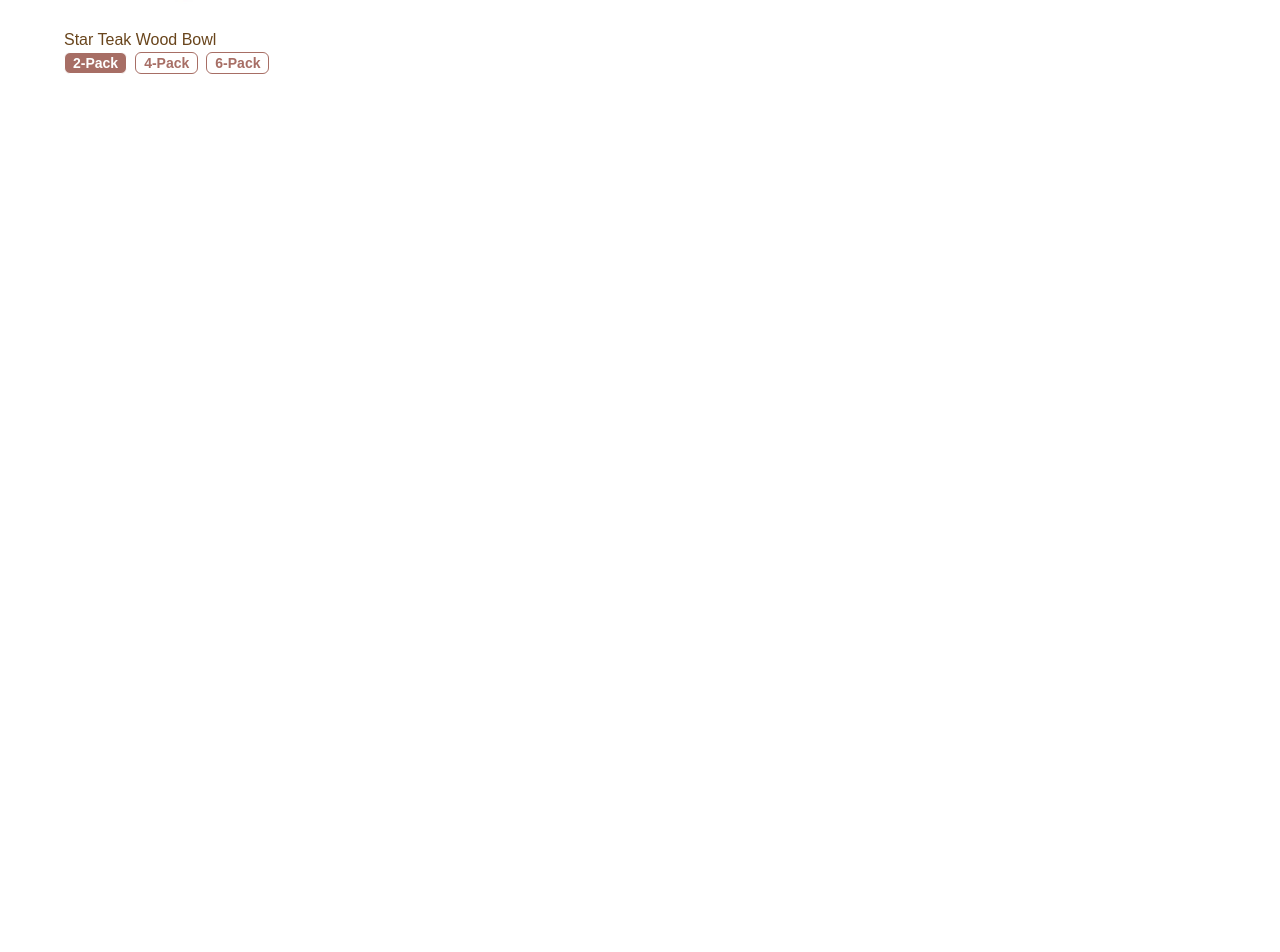
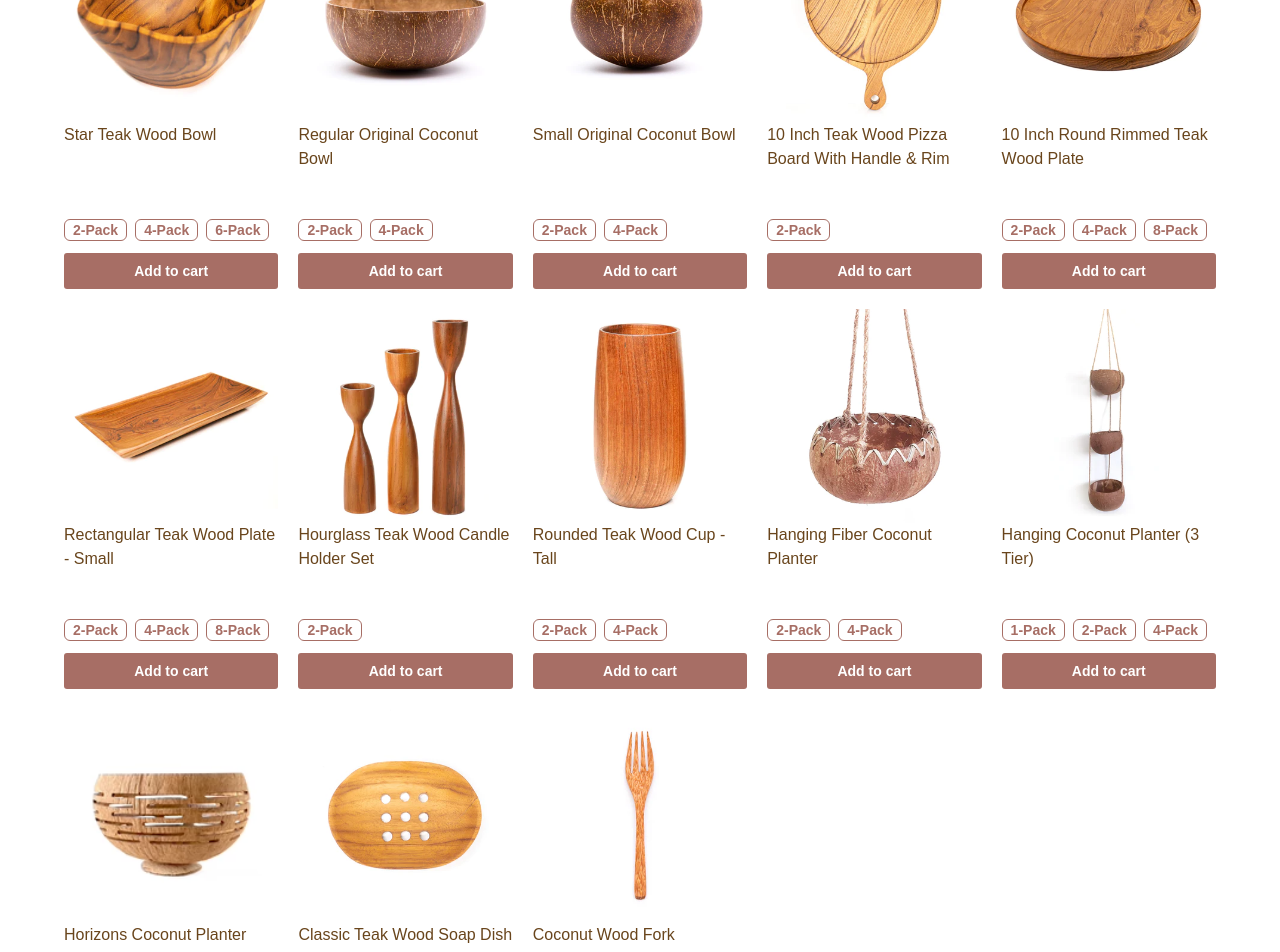
Before and after one commit to ngoc2003/RainForestBowl-Clone, a React (Create React App) app: page / in a window 1280 px wide. Shown: the part 1900-2852 px from the top of the page. Before the commit the page ends 1974 px from the top, so only its background shows below. Built offline with nearby package versions, Linux system fonts and the light colour scheme.

Commit message:
besst sellers and data temp

```diff
--- a/src/components/button/Button.js
+++ b/src/components/button/Button.js
@@ -7,6 +7,7 @@ const Button = ({
   type = "text",
   creative = false,
   className,
+  yellow = false,
   // rounded = false,
   onClick = () => {},
 }) => {
@@ -16,7 +17,7 @@ const Button = ({
       type={type}
       className={`rounded-[3px] text-white py-2 text-sm font-bold flex items-center justify-center gap-x-2 duration-200 ${
         primary && "bg-primary"
-      } ${secondary && "bg-secondary"}  ${
+      } ${secondary && "bg-secondary"} ${yellow && "bg-yellow text-font"}  ${
         creative ? "hover:px-3 px-5 origin-center" : "px-3"
       } ${className}`}
     >
--- a/src/components/product/ProductItem.js
+++ b/src/components/product/ProductItem.js
@@ -1,14 +1,14 @@
-import React from 'react';
-import PackList from './pack/PackList';
+import React from "react";
+import PackList from "./pack/PackList";
 
-const ProductItem = ({data}) => {
-    return (
-        <div>
-            <img src={data.image} alt="" />
-            <h4 className='capitalize'>{data.title}</h4>
-            <PackList data={data.type}></PackList>
-        </div>
-    );
+const ProductItem = ({ data }) => {
+  return (
+    <div className="h-[380px] flex flex-col">
+      <img src={data.image} alt="" />
+      <h4 className="capitalize">{data.title}</h4>
+      <PackList data={data.type} className="flex-1"></PackList>
+    </div>
+  );
 };
 
 export default ProductItem;
--- a/src/components/product/pack/PackItem.js
+++ b/src/components/product/pack/PackItem.js
@@ -1,11 +1,13 @@
 import React from "react";
 
-const PackItem = ({ pack, active = false, onClick = () => {} }) => {
+const PackItem = ({ pack, active = "", onClick = () => {} }) => {
   return (
     <div
       onClick={onClick}
-      className={`border  font-semibold  rounded-md px-2 duration-300  text-sm mr-2 ${
-        active ? "bg-primary text-white" : "text-primary border-primary"
+      className={`border mt-1 cursor-pointer font-semibold  rounded-md px-2 duration-300  text-sm mr-2 ${
+        active === pack.name
+          ? "bg-primary text-white"
+          : "text-primary border-primary"
       }`}
     >
       {pack.name}
--- a/src/components/product/pack/PackList.js
+++ b/src/components/product/pack/PackList.js
@@ -1,20 +1,32 @@
-import React, { useState } from "react";
+import React, { useEffect, useState } from "react";
 import PackItem from "./PackItem";
-
-const PackList = ({ data }) => {
-  const [activePack, setActivePack] = useState('2-Pack');
-  function handleActivePack(e) {
+import Button from "../../button/Button";
+const PackList = ({ data, className = "" }) => {
+  const [activePack, setActivePack] = useState("");
+  const [cost, setCost] = useState("");
+  function handleSetCost(name, pack) {
+    let result = pack.name === name ? pack.cost : "";
+    setCost(result);
+  }
+  function handleActivePack(e, pack) {
     setActivePack(e.target.innerHTML);
+    handleSetCost(e.target.innerHTML, pack);
   }
   return (
+    <div className={` flex-1 flex justify-end flex-col ${className}`}>
+      <h3 className="mt-1 font-semibold">{cost && `$${cost}`}</h3>
       <div className="flex gap-y-5">
         {data.map((pack) => (
           <PackItem
-          onClick={(e) => handleActivePack(e)}
+            onClick={(e) => handleActivePack(e, pack)}
             pack={pack}
-          active={activePack === pack.name}
+            active={activePack}
           ></PackItem>
         ))}
+      </div>
+      <Button primary className="mt-3">
+        Add to cart
+      </Button>
     </div>
   );
 };
--- a/src/data/Categories.js
+++ b/src/data/Categories.js
@@ -61,6 +61,123 @@ const CategoriesData = [
     categories: "wooden bowls",
     image: Images.woodenBowls_6,
   },
+  {
+    id: v4(),
+    title: "regular original coconut bowl",
+    type: [
+      { name: "2-Pack", cost: 16.95 },
+      { name: "4-Pack", cost: 29.95 },
+    ],
+    categories: "coconut bowls",
+    image: Images.coconutBowls_1,
+  },
+  {
+    id: v4(),
+    title: "small original coconut bowl",
+    type: [
+      { name: "2-Pack", cost: 15.95 },
+      { name: "4-Pack", cost: 26.95 },
+    ],
+    categories: "coconut bowls",
+    image: Images.coconutBowls_2,
+  },
+  {
+    id: v4(),
+    title: "10 inch teak wood pizza board with handle & Rim",
+    type: [{ name: "2-Pack", cost: 36.95 }],
+    categories: "plates",
+    image: Images.plates_1,
+  },
+  {
+    id: v4(),
+    title: "10 inch round rimmed teak wood plate",
+    type: [
+      { name: "2-Pack", cost: 59.95 },
+      { name: "4-Pack", cost: 105.95 },
+      { name: "8-Pack", cost: 191.95 },
+    ],
+    categories: "plates",
+    image: Images.plates_2,
+  },
+  {
+    id: v4(),
+    title: "Rectangular teak wood plate - small",
+    type: [
+      { name: "2-Pack", cost: 44.95 },
+      { name: "4-Pack", cost: 79.95 },
+      { name: "8-Pack", cost: 143.95 },
+    ],
+    categories: "plates",
+    image: Images.plates_3,
+  },
+  {
+    id: v4(),
+    title: "Hourglass teak wood candle holder set",
+    type: [{ name: "2-Pack", cost: 79.95 }],
+    categories: "home",
+    image: Images.home_1,
+  },
+  {
+    id: v4(),
+    title: "Rounded teak wood Cup - tall",
+    type: [
+      { name: "2-Pack", cost: 44.95 },
+      { name: "4-Pack", cost: 79.95 },
+    ],
+    categories: "drinkware",
+    image: Images.drinkware_1,
+  },
+  {
+    id: v4(),
+    title: "hanging fiber coconut planter",
+    type: [
+      { name: "2-Pack", cost: 29.95 },
+      { name: "4-Pack", cost: 54.95 },
+    ],
+    categories: "garden",
+    image: Images.garden_1,
+  },
+  {
+    id: v4(),
+    title: "hanging coconut planter (3 Tier) ",
+    type: [
+      { name: "1-Pack", cost: 29.95 },
+      { name: "2-Pack", cost: 54.95 },
+      { name: "4-Pack", cost: 79.95 },
+    ],
+    categories: "garden",
+    image: Images.garden_2,
+  },
+  {
+    id: v4(),
+    title: "Horizons coconut planter",
+    type: [
+      { name: "2-Pack", cost: 44.95 },
+      { name: "4-Pack", cost: 79.95 },
+    ],
+    categories: "garden",
+    image: Images.garden_3,
+  },
+  {
+    id: v4(),
+    title: "Classic Teak wood soap dish",
+    type: [
+      { name: "2-Pack", cost: 29.95 },
+      { name: "4-Pack", cost: 54.95 },
+    ],
+    categories: "soap dishes",
+    image: Images.soap_dishes_1,
+  },
+  {
+    id: v4(),
+    title: "Coconut wood fork",
+    type: [
+      { name: "4-Pack", cost: 20.95 },
+      { name: "8-Pack", cost: 34.95 },
+    ],
+    categories: "utensils",
+    image: Images.utensils_1,
+  },
 ];
 
 export default CategoriesData;
--- a/src/images/Images.js
+++ b/src/images/Images.js
@@ -5,6 +5,18 @@ export const Images = {
   woodenBowls_4: require("./product/wooden-bowls/DurianTeakWoodBowl-2_360x.webp"),
   woodenBowls_5: require("./product/wooden-bowls/GildedTeakWoodSaladBowl1_360x.webp"),
   woodenBowls_6: require("./product/wooden-bowls/StarTeakWoodBowl_360x.webp"),
+  coconutBowls_1: require("./product/coconut-bowls/IMG_0945_ThomasOBrien_websize_144dpi_360x.webp"),
+  coconutBowls_2: require("./product/coconut-bowls/IMG_0946_ThomasOBrien_websize_144dpi_360x.webp"),
+  plates_1: require("./product/plates/PizzaPaddleTeakWoodPlate-Jumbo_360x.webp"),
+  plates_2: require("./product/plates/PizzaTeakWoodTray-11.8Inch-pack_360x.webp"),
+  plates_3: require("./product/plates/RectangularTeakWoodPlate-Small1_360x.webp"),
+  home_1: require("./product/home/HourglassTeakWoodCandleHolderSet_360x.webp"),
+  drinkware_1: require("./product/drinkware/RoundedTeakWoodTeaCup-Tall_360x.webp"),
+  garden_1: require("./product/garden/hangingfiberplanter_360x.webp"),
+  garden_2: require("./product/garden/hangingplanter3-pack_360x.webp"),
+  garden_3: require("./product/garden/Planterpot1_180x.avif"),
+  soap_dishes_1: require("./product/soap-dishes/ClassicTeakWoodSoapDish1_360x.webp"),
+  utensils_1: require("./product/utensils/CoconutwoodFork_360x.webp"),
   // woodenBowls_1: require('./product/wooden-bowls/ClassicCamwoodBowl-Small_360x.webp').default,
   // woodenBowls_1: require('./product/wooden-bowls/ClassicCamwoodBowl-Small_360x.webp').default,
 };
--- a/src/modules/homepage/BestSellers.js
+++ b/src/modules/homepage/BestSellers.js
@@ -4,12 +4,24 @@ import TabList from "../../components/tab/TabList";
 import TabListData from "../../data/TabList";
 import TabItem from "../../components/tab/TabItem";
 import ProductList from "../../components/product/ProductList";
-import CategoriesData from '../../data/Categories'
+import CategoriesData from "../../data/Categories";
+import Button from "../../components/button/Button";
 const BestSellers = () => {
-  const [activeTab, setActiveTab] = useState('bestsellers');
-  function handleChangeTabActive(e) {
+  const [activeTab, setActiveTab] = useState("bestsellers");
+  const [data, setData] = useState(CategoriesData);
+  function handleSetData(tab) {
+    if (tab === "bestsellers") {
+      setData(CategoriesData);
+    } else {
+      const result = CategoriesData.filter((item) => item.categories === tab);
+      setData(result);
+    }
+  }
+  async function handleChangeTabActive(e) {
     setActiveTab(e.target.innerHTML.toLowerCase());
+    handleSetData(e.target.innerHTML.toLowerCase());
   }
+
   return (
     <div className="text-third">
       <Heading>shop our BestSellers</Heading>
@@ -24,7 +36,8 @@ const BestSellers = () => {
           </TabItem>
         ))}
       </TabList>
-      <ProductList data={CategoriesData}></ProductList>
+      <ProductList data={data}></ProductList>
+      <Button yellow >Shop all best sellers products</Button>
     </div>
   );
 };
--- a/tailwind.config.js
+++ b/tailwind.config.js
@@ -13,6 +13,7 @@ module.exports = {
         font: "#69451C",
         lightFont: "#fbf8f7",
         red: "#F44032",
+        yellow: "#FFB903",
         blue: "#2273AA",
         lightBlue: "#2D9CDB",
         orange: "#E29856",
```
Lines whose indentation alone changed are shown as unchanged.
